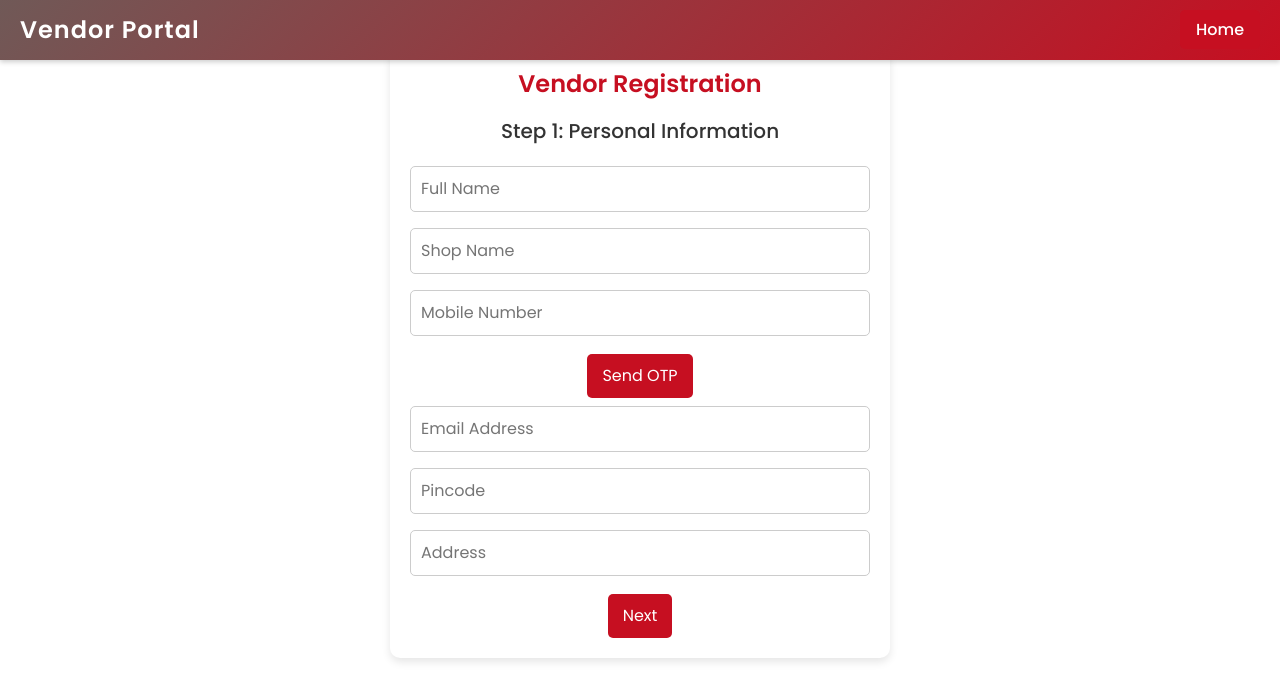
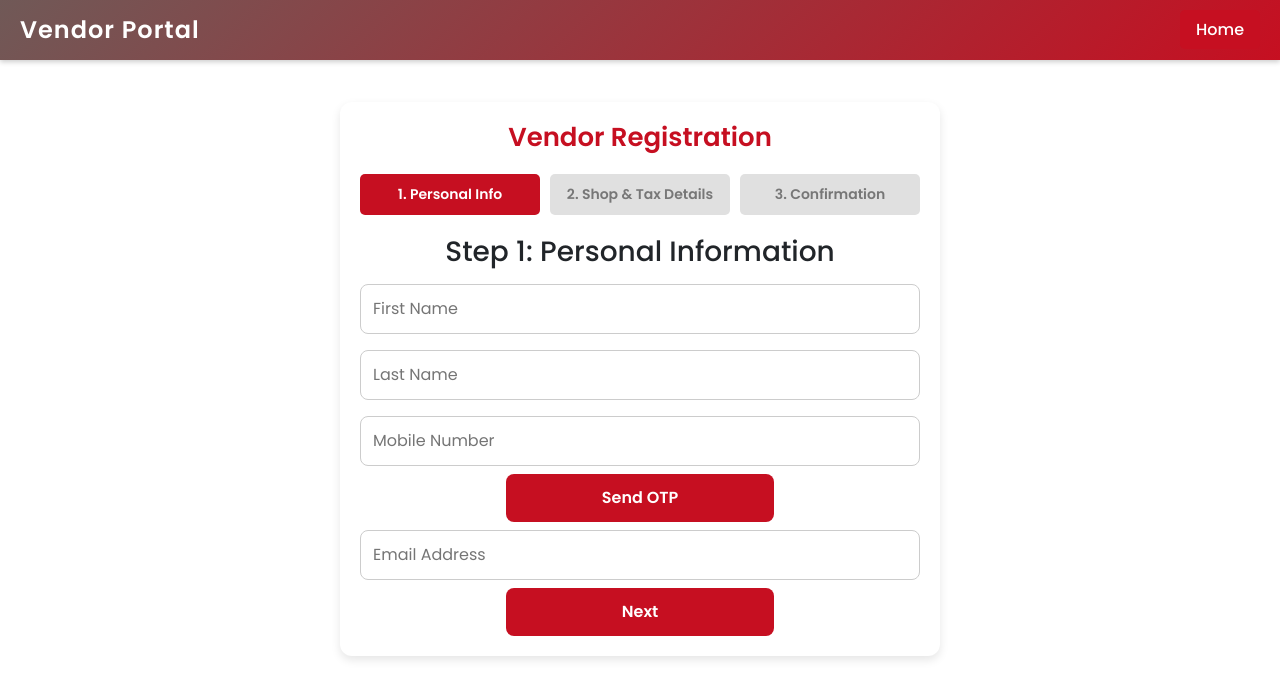
Before and after one commit to Khagesh000/WholesaleMart, a React (Vite) app in the folder frontend/: page /vender-dashboard in a window 1280 px wide. Shown: the top 700 px of the page. Built offline with nearby package versions, Linux system fonts and the light colour scheme.

Commit message:
Update Commits

```diff
--- a/frontend/src/assets/css/VendorForm.css
+++ b/frontend/src/assets/css/VendorForm.css
@@ -2,81 +2,188 @@
 @import url('https://fonts.googleapis.com/css2?family=Poppins:wght@300;400;600&display=swap');
 
 .vendorform-container {
-  max-width: 500px;
+  max-width: 600px;
   margin: 50px auto;
   padding: 20px;
   background: white;
-  border-radius: 10px;
-  box-shadow: 0 4px 8px rgba(0, 0, 0, 0.1);
+  border-radius: 12px;
+  box-shadow: 0 4px 10px rgba(0, 0, 0, 0.1);
   font-family: "Poppins", sans-serif;
   text-align: center;
+  margin-top: 8%;
 }
 
+/* Title */
 .vendorform-title {
-  font-size: 24px;
+  font-size: 26px;
   font-weight: 600;
   color: #c60f21;
   margin-bottom: 20px;
 }
 
-.vendorform-step h3 {
-  font-size: 20px;
-  color: #333;
-  margin-bottom: 15px;
+/* Step Indicator */
+.step-indicator {
+  display: flex;
+  justify-content: space-between;
+  gap: 10px;
+  margin-bottom: 20px;
 }
 
+.step {
+  flex: 1;
+  padding: 10px;
+  font-size: 14px;
+  font-weight: 600;
+  background: #e0e0e0;
+  border-radius: 5px;
+  text-align: center;
+  color: #777;
+}
+
+.step.active {
+  background: #c60f21;
+  color: white;
+}
+
+/* Input Fields */
 .vendorform-input, .vendorform-textarea {
   width: 100%;
-  padding: 10px;
+  padding: 12px;
   margin: 8px 0;
   border: 1px solid #ccc;
-  border-radius: 5px;
+  border-radius: 8px;
   font-size: 16px;
-  font-family: "Poppins", sans-serif;
+  transition: border-color 0.3s ease-in-out;
 }
 
+.vendorform-input:focus, .vendorform-textarea:focus {
+  border-color: #c60f21;
+  outline: none;
+}
+
+/* Buttons Container */
+.vendorform-buttons {
+  display: flex;
+  justify-content: space-between;
+  gap: 15px; /* Space between buttons */
+  margin-top: 20px;
+  flex-wrap: nowrap; /* Ensures buttons always stay in one row */
+}
+
+/* Common Button Styles */
+.vendorform-btn, .vendorform-btn-back, .vendorform-submit-btn {
+  flex: 1;
+  min-width: 48%; /* Buttons take nearly half the width */
+  padding: 12px;
+  border: none;
+  border-radius: 8px;
+  font-size: 16px;
+  font-weight: 600;
+  cursor: pointer;
+  transition: background 0.3s, transform 0.2s;
+  text-align: center;
+}
+
+/* Back Button */
+.vendorform-btn-back {
+  background: #6c757d;
+  color: white;
+}
+
+.vendorform-btn-back:hover {
+  background: #545b62;
+  transform: scale(1.05);
+}
+
+/* Next Button */
 .vendorform-btn {
   background: #c60f21;
   color: white;
-  padding: 10px 15px;
-  border: none;
-  border-radius: 5px;
-  cursor: pointer;
-  font-size: 16px;
-  margin-top: 10px;
 }
 
 .vendorform-btn:hover {
   background: #a00d1d;
+  transform: scale(1.05);
 }
 
-.vendorform-btn-back {
-  background: #6c757d;
-  color: white;
-  padding: 10px 15px;
-  border: none;
-  border-radius: 5px;
-  cursor: pointer;
-  font-size: 16px;
-  margin-top: 10px;
-}
-
-.vendorform-btn-back:hover {
-  background: #545b62;
-}
-
+/* Submit Button */
 .vendorform-submit-btn {
   background: #28a745;
   color: white;
-  padding: 12px 20px;
-  border: none;
-  border-radius: 5px;
-  cursor: pointer;
-  font-size: 18px;
-  font-weight: 600;
-  margin-top: 15px;
 }
 
 .vendorform-submit-btn:hover {
   background: #218838;
+  transform: scale(1.05);
 }
+
+/* Error alert */
+.error-text {
+  color: red;
+  font-size: 14px;
+  margin-top: 2px;
+}
+
+/* OTP Button */
+.input-with-button {
+  display: flex;
+  align-items: center;
+}
+
+.otp-btn {
+  margin-left: 10px;
+  padding: 8px 12px;
+  background-color: #007bff;
+  color: white;
+  border: none;
+  border-radius: 6px;
+  cursor: pointer;
+  font-size: 14px;
+}
+
+.otp-btn:hover {
+  background-color: #0056b3;
+}
+
+/* 🔹 Responsive Design */
+@media (max-width: 500px) {
+  .vendorform-container {
+    max-width: 90%;
+    padding: 15px;
+    margin-top: 15%;
+  }
+
+  .vendorform-title {
+    font-size: 22px;
+  }
+
+  .step-indicator {
+    flex-wrap: wrap;
+    gap: 8px;
+  }
+
+  .step {
+    font-size: 12px;
+    padding: 8px;
+  }
+
+  .vendorform-input, .vendorform-textarea {
+    font-size: 14px;
+    padding: 10px;
+  }
+
+  .otp-btn {
+    font-size: 12px;
+    padding: 6px 10px;
+  }
+
+  /* Ensure buttons stay side by side on small screens */
+  .vendorform-buttons {
+    flex-wrap: nowrap;
+    gap: 10px;
+  }
+
+  .vendorform-btn, .vendorform-btn-back, .vendorform-submit-btn {
+    max-width: 48%; /* Keep buttons side by side */
+  }
+}
--- /dev/null
+++ b/frontend/src/components/Headersplit/Step1.jsx
@@ -0,0 +1,34 @@
+import React from "react";
+
+export default function Step1({ formData, errors, handleChange, sendOtp, otpSent, nextStep }) {
+  return (
+    <div className="vendorform-step">
+      <h3>Step 1: Personal Information</h3>
+
+      {/* First Name Field */}
+      <input type="text" name="firstName" placeholder="First Name" value={formData.firstName} onChange={handleChange} className="vendorform-input" />
+      {errors.firstName && <p className="error-text">{errors.firstName}</p>}
+
+      {/* Last Name Field */}
+      <input type="text" name="lastName" placeholder="Last Name" value={formData.lastName} onChange={handleChange} className="vendorform-input" />
+      {errors.lastName && <p className="error-text">{errors.lastName}</p>}
+
+
+      <input type="tel" name="mobile" placeholder="Mobile Number" value={formData.mobile} onChange={handleChange} className="vendorform-input" />
+      <button onClick={sendOtp} className="vendorform-btn">Send OTP</button>
+      {errors.mobile && <p className="error-text">{errors.mobile}</p>}
+
+      {otpSent && (
+        <>
+          <input type="text" name="otp" placeholder="Enter OTP" value={formData.otp} onChange={handleChange} className="vendorform-input" />
+          {errors.otp && <p className="error-text">{errors.otp}</p>}
+        </>
+      )}
+
+      <input type="email" name="email" placeholder="Email Address" value={formData.email} onChange={handleChange} className="vendorform-input" />
+      {errors.email && <p className="error-text">{errors.email}</p>}
+
+      <button onClick={nextStep} className="vendorform-btn">Next</button>
+    </div>
+  );
+}
--- /dev/null
+++ b/frontend/src/components/Headersplit/Step2.jsx
@@ -0,0 +1,34 @@
+import React from "react";
+
+export default function Step2({ formData, errors, handleChange, prevStep, nextStep }) {
+  return (
+    <div className="vendorform-step">
+      <h3>Step 2: Shop & Tax Details</h3>
+
+      {/* Shop Name */}
+      <input type="text" name="shopName" placeholder="Shop Name" value={formData.shopName} onChange={handleChange} className="vendorform-input" />
+      {errors.shopName && <p className="error-text">{errors.shopName}</p>}
+
+      {/* Shop Address */}
+      <input type="text" name="shopAddress" placeholder="Shop Address" value={formData.shopAddress} onChange={handleChange} className="vendorform-input" />
+      {errors.shopAddress && <p className="error-text">{errors.shopAddress}</p>}
+
+      {/* Pincode */}
+      <input type="text" name="pincode" placeholder="Pincode" value={formData.pincode} onChange={handleChange} className="vendorform-input" />
+      {errors.pincode && <p className="error-text">{errors.pincode}</p>}
+
+
+      {/* PAN Number */}
+      <input type="text" name="panNumber" placeholder="PAN Number" value={formData.panNumber} onChange={handleChange} className="vendorform-input" />
+      {errors.panNumber && <p className="error-text">{errors.panNumber}</p>}
+
+      {/* GST Number (Optional) */}
+      <input type="text" name="gstNumber" placeholder="GST Number (Optional)" value={formData.gstNumber} onChange={handleChange} className="vendorform-input" />
+      {errors.gstNumber && <p className="error-text">{errors.gstNumber}</p>}
+
+      {/* Navigation Buttons */}
+      <button onClick={prevStep} className="vendorform-btn-back">Back</button>
+      <button onClick={nextStep} className="vendorform-btn">Next</button>
+    </div>
+  );
+}
--- a/frontend/src/components/Headersplit/VendorForm.jsx
+++ b/frontend/src/components/Headersplit/VendorForm.jsx
@@ -1,94 +1,106 @@
 import React, { useState } from "react";
- // External CSS
+import Step1 from "./Step1";
+import Step2 from "./Step2";
 
 export default function VendorForm() {
   const [step, setStep] = useState(1);
-  const [mobile, setMobile] = useState("");
-  const [otp, setOtp] = useState("");
+  const [formData, setFormData] = useState({
+    firstName: "",
+    lastName: "",
+    shopName: "",
+    shopAddress: "",
+    pincode: "",
+    mobile: "",
+    otp: "",
+    email: "",
+    businessType: "",
+    shopDescription: "",
+    panNumber: "",
+    gstNumber: "",
+  });
+
+  const [errors, setErrors] = useState({});
   const [otpSent, setOtpSent] = useState(false);
 
-  // Simulated OTP send function
-  const sendOtp = () => {
-    if (mobile.length === 10) {
-      setOtpSent(true);
-      alert("OTP sent to your mobile number!");
-    } else {
-      alert("Enter a valid 10-digit mobile number!");
+  const validateStep = () => {
+    let newErrors = {};
+
+    if (step === 1) {
+      if (!formData.firstName.trim()) newErrors.firstName = "First Name is required.";
+      if (!formData.lastName.trim()) newErrors.lastName = "Last Name is required.";
+      if (!formData.mobile.match(/^\d{10}$/)) newErrors.mobile = "Enter a valid 10-digit mobile number.";
+      if (otpSent && !formData.otp) newErrors.otp = "Please enter the OTP.";
+      if (!formData.email.match(/^[^\s@]+@[^\s@]+\.[^\s@]+$/)) newErrors.email = "Enter a valid email address.";
     }
+
+    if (step === 2) {
+      if (!formData.shopName.trim()) newErrors.shopName = "Shop Name is required.";
+      if (!formData.shopAddress.trim()) newErrors.shopAddress = "Shop Address is required.";
+      if (!formData.pincode.match(/^\d{6}$/)) newErrors.pincode = "Enter a valid 6-digit Pincode.";
+      if (!formData.panNumber.match(/^[A-Z]{5}[0-9]{4}[A-Z]{1}$/)) newErrors.panNumber = "Enter a valid PAN Number.";
+      if (formData.gstNumber && !formData.gstNumber.match(/^\d{2}[A-Z]{5}[0-9]{4}[A-Z]{1}[0-9A-Z]{3}$/)) {
+        newErrors.gstNumber = "Enter a valid GST Number.";
+      }
+    }
+
+    setErrors(newErrors);
+    return Object.keys(newErrors).length === 0;
   };
 
-  // Handle form submission
-  const handleSubmit = (e) => {
-    e.preventDefault();
-    alert("Vendor Registration Completed!");
+
+  const handleChange = (e) => {
+    setFormData({ ...formData, [e.target.name]: e.target.value });
+    setErrors({ ...errors, [e.target.name]: "" });
   };
+
+  const sendOtp = () => {
+    if (!formData.mobile.match(/^\d{10}$/)) {
+      setErrors({ ...errors, mobile: "Enter a valid 10-digit mobile number." });
+      return;
+    }
+    setOtpSent(true);
+    alert("OTP sent to your mobile number!");
+  };
+
+  const nextStep = () => {
+    if (validateStep()) setStep(step + 1);
+  };
+
+  const prevStep = () => setStep(step - 1);
 
   return (
     <div className="vendorform-container">
       <h2 className="vendorform-title">Vendor Registration</h2>
 
-      {/* Step 1: Personal Information */}
+      <div className="step-indicator">
+        {["Personal Info", "Shop & Tax Details", "Confirmation"].map((title, index) => (
+          <div key={index} className={`step ${step >= index + 1 ? "active" : ""}`}>
+            {index + 1}. {title}
+          </div>
+        ))}
+      </div>
+
       {step === 1 && (
-        <div className="vendorform-step">
-          <h3>Step 1: Personal Information</h3>
-          <input type="text" placeholder="Full Name" required className="vendorform-input" />
-          <input type="text" placeholder="Shop Name" required className="vendorform-input" />
-          <input
-            type="tel"
-            placeholder="Mobile Number"
-            value={mobile}
-            onChange={(e) => setMobile(e.target.value)}
-            required
-            className="vendorform-input"
-          />
-          {!otpSent ? (
-            <button onClick={sendOtp} className="vendorform-btn">Send OTP</button>
-          ) : (
-            <input
-              type="text"
-              placeholder="Enter OTP"
-              value={otp}
-              onChange={(e) => setOtp(e.target.value)}
-              required
-              className="vendorform-input"
-            />
-          )}
-          <input type="email" placeholder="Email Address" required className="vendorform-input" />
-          <input type="text" placeholder="Pincode" required className="vendorform-input" />
-          <input type="text" placeholder="Address" required className="vendorform-input" />
-          <button onClick={() => setStep(2)} className="vendorform-btn">Next</button>
-        </div>
+        <Step1
+          formData={formData}
+          errors={errors}
+          handleChange={handleChange}
+          sendOtp={sendOtp}
+          otpSent={otpSent}
+          nextStep={nextStep}
+        />
       )}
 
-      {/* Step 2: Shop Details */}
       {step === 2 && (
-        <div className="vendorform-step">
-          <h3>Step 2: Shop Details</h3>
-          <input type="text" placeholder="Business Type" required className="vendorform-input" />
-          <textarea placeholder="Shop Description" required className="vendorform-textarea"></textarea>
-          <button onClick={() => setStep(1)} className="vendorform-btn-back">Back</button>
-          <button onClick={() => setStep(3)} className="vendorform-btn">Next</button>
-        </div>
+        <Step2 formData={formData} errors={errors} handleChange={handleChange} prevStep={prevStep} nextStep={nextStep} />
       )}
 
-      {/* Step 3: Tax Details */}
       {step === 3 && (
         <div className="vendorform-step">
-          <h3>Step 3: Tax Details</h3>
-          <input type="text" placeholder="PAN Number" required className="vendorform-input" />
-          <input type="text" placeholder="GST Number (Optional)" className="vendorform-input" />
-          <button onClick={() => setStep(2)} className="vendorform-btn-back">Back</button>
-          <button onClick={() => setStep(4)} className="vendorform-btn">Next</button>
-        </div>
-      )}
-
-      {/* Step 4: Final Submission */}
-      {step === 4 && (
-        <div className="vendorform-step">
-          <h3>Step 4: Confirmation</h3>
+          <h3>Step 3: Confirmation</h3>
           <p>Please review all details before submitting.</p>
-          <button onClick={() => setStep(3)} className="vendorform-btn-back">Back</button>
-          <button onClick={handleSubmit} className="vendorform-submit-btn">Submit</button>
+          <button onClick={prevStep} className="vendorform-btn-back">Back</button>
+          <button onClick={() => alert("Vendor Registration Completed!")} className="vendorform-submit-btn">Submit</button>
         </div>
       )}
     </div>
```
